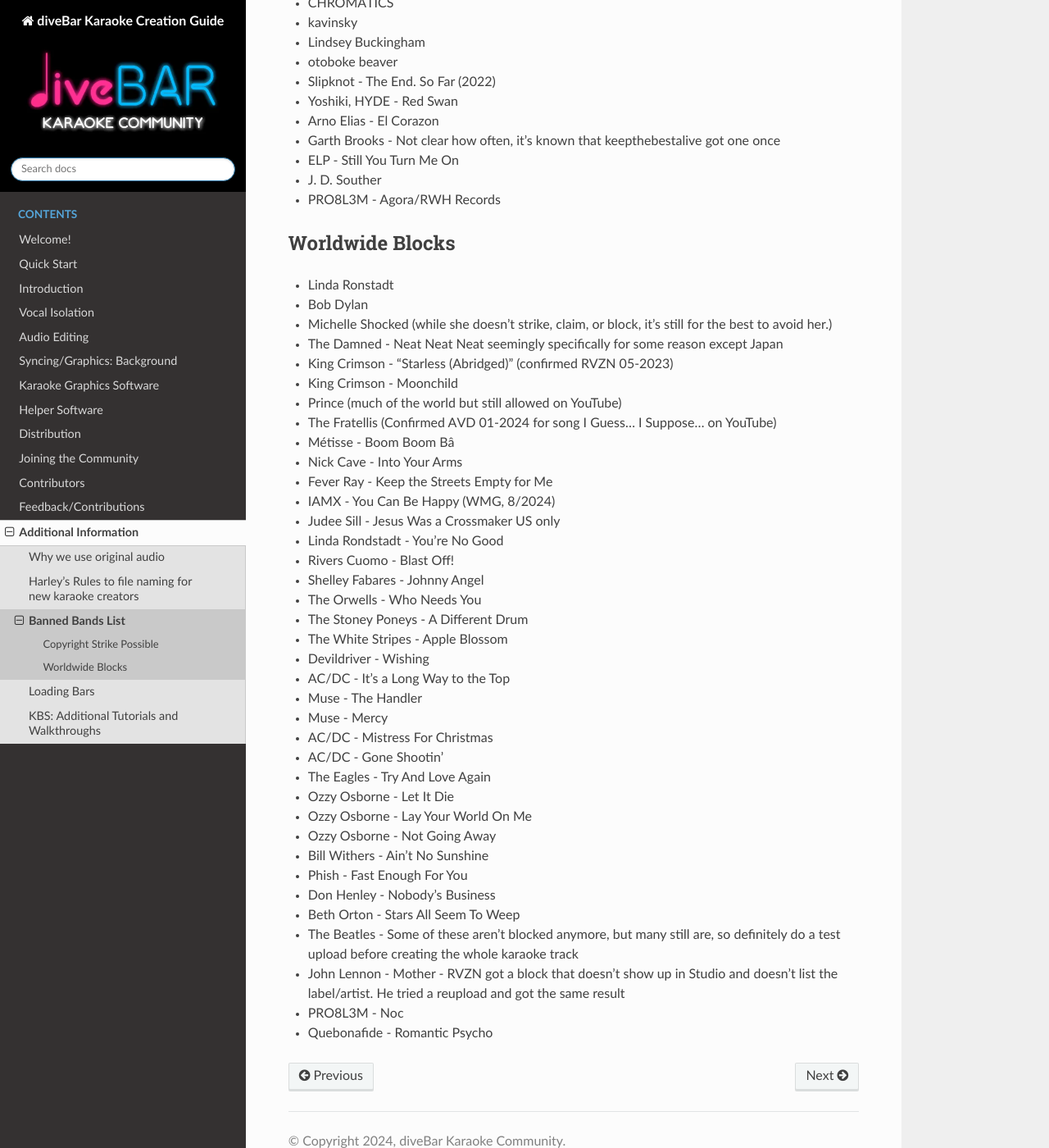
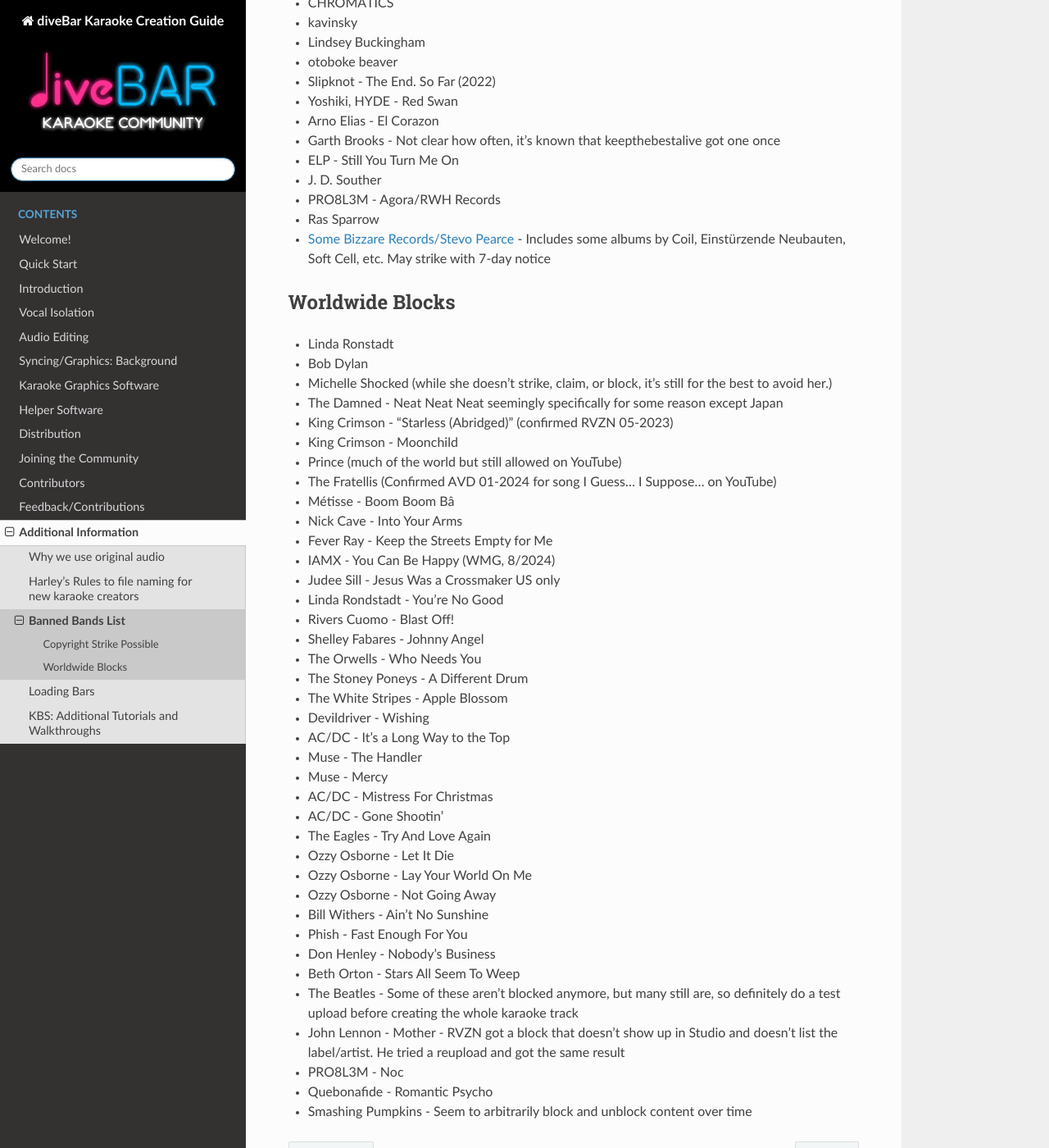
Before and after one commit to diveBarKaraoke/divebar_karaoke_creation_guide, a Sphinx documentation site: the page built from docs/banned_bands.rst, in a window 1280 px wide and 1400 px high, scrolled down 1064 px. Shown: the whole window at 82% size. Built offline with Sphinx 7.4.7 and the Read the Docs theme 3.1.0, drawn with Linux system fonts in a browser that asks for light colours.

Commit message:
Banned bands update

```diff
--- a/docs/banned_bands.rst
+++ b/docs/banned_bands.rst
@@ -43,6 +43,8 @@ Copyright Strike Possible
 * ELP - Still You Turn Me On
 * J\. D.  Souther
 * PRO8L3M - Agora/RWH Records
+* Ras Sparrow
+* `Some Bizzare Records/Stevo Pearce <https://en.wikipedia.org/wiki/Some_Bizzare_Records>`_ - Includes some albums by Coil, Einstürzende Neubauten, Soft Cell, etc. May strike with 7-day notice
 
 Worldwide Blocks
 ----------------
@@ -84,3 +86,4 @@ Worldwide Blocks
 * John Lennon - Mother - RVZN got a block that doesn't show up in Studio and doesn't list the label/artist. He tried a reupload and got the same result
 * PRO8L3M - Noc
 * Quebonafide - Romantic Psycho
+* Smashing Pumpkins - Seem to arbitrarily block and unblock content over time
```
